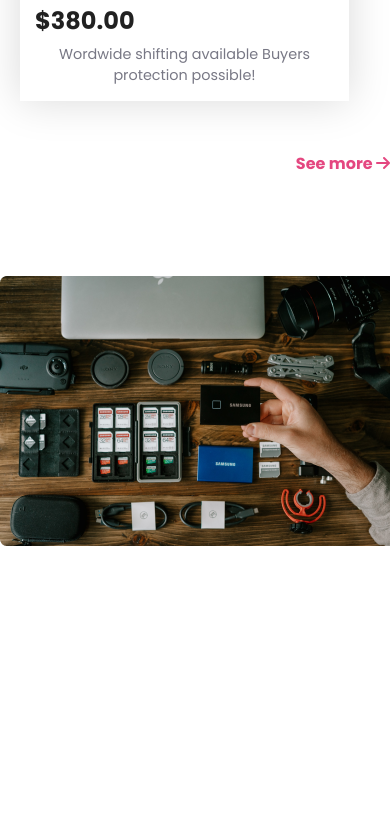
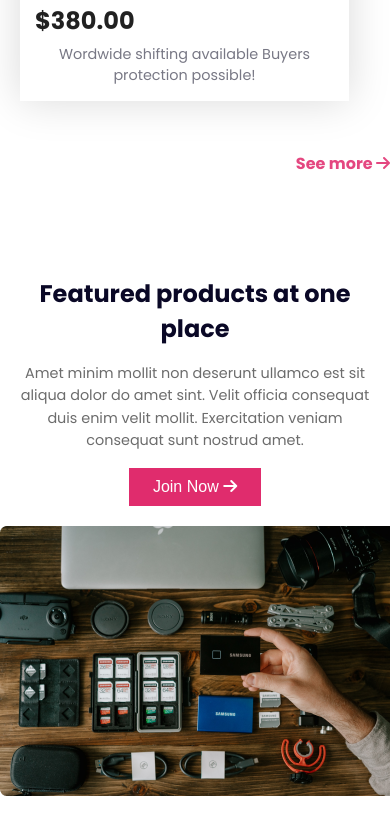
Before and after one commit to moshiurrahmandeap11/influence_gear, a plain HTML site: page index.html in a window 390 px wide. Shown: the part 5242-6077 px from the top of the page. Before the commit the page ends 5895 px from the top, so only its background shows below. Drawn offline with Linux system fonts and the light colour scheme.

Commit message:
responsive popular section add scroll behaviar

```diff
--- a/style/style.css
+++ b/style/style.css
@@ -394,10 +394,27 @@ nav ul .search {
     }
 
     .featured_description{
-        max-width: 200px;
-        display: none;
-        margin-right: 5px;
-        text-align: left;
+        max-width: 90%;
+        margin: 0 auto;
+        text-align: center;
+    }
+
+    .featured_text{
+        color: rgb(108, 108, 108);
+        font-size: 0.9rem;
+        line-height: 1.4rem;
+        margin-bottom: 1rem;
+        width: 100%;
+        text-align: center;
+    }
+
+    .featured_btn{
+        text-align: center;
+    }
+
+    .featured_image{
+        width: 100%;
+        max-width: 300px;
     }
 }
 
```
